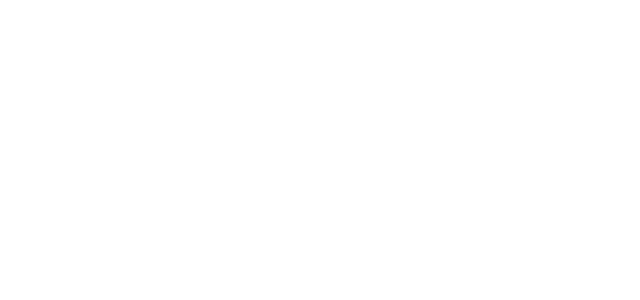
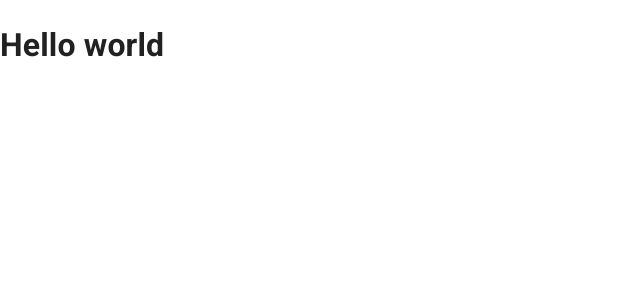
Before and after one commit to lik3l/test-react-firebase, a React (Create React App) app: page / in a window 1280 px wide. Shown: the top 300 px of the page, without its empty margins (0-640 px from the left). Built offline with nearby package versions, Linux system fonts and the light colour scheme.

Commit message:
Added router and mui

```diff
--- a/package.json
+++ b/package.json
@@ -3,6 +3,9 @@
   "version": "0.1.0",
   "private": true,
   "dependencies": {
+    "@emotion/react": "^11.10.4",
+    "@emotion/styled": "^11.10.4",
+    "@mui/material": "^5.10.5",
     "@testing-library/jest-dom": "^5.16.5",
     "@testing-library/react": "^13.4.0",
     "@testing-library/user-event": "^13.5.0",
@@ -12,7 +15,8 @@
     "@types/react-dom": "^18.0.6",
     "react": "^18.2.0",
     "react-dom": "^18.2.0",
-    "react-scripts": "5.0.1",
+    "react-router-dom": "^6.4.0",
+    "react-scripts": "^2.1.3",
     "typescript": "^4.8.3",
     "web-vitals": "^2.1.4"
   },
--- a/public/index.html
+++ b/public/index.html
@@ -10,6 +10,15 @@
       content="Web site created using create-react-app"
     />
     <link rel="apple-touch-icon" href="%PUBLIC_URL%/logo192.png" />
+    <link
+      rel="stylesheet"
+      href="https://fonts.googleapis.com/css?family=Roboto:300,400,500,700&display=swap"
+    />
+    <link
+      rel="stylesheet"
+      href="https://fonts.googleapis.com/icon?family=Material+Icons"
+    />
+
     <!--
       manifest.json provides metadata used when your web app is installed on a
       user's mobile device or desktop. See https://developers.google.com/web/fundamentals/web-app-manifest/
--- a/src/App.tsx
+++ b/src/App.tsx
@@ -1,10 +1,33 @@
+import {
+  createTheme,
+  CssBaseline,
+  ThemeProvider
+} from '@mui/material';
 import React from 'react';
+import {
+  createBrowserRouter,
+  RouterProvider,
+} from 'react-router-dom';
+import { MainLayout } from './layouts/MainLayout/MainLayout';
+import { Routes } from './routes';
 
 
-function App() {
+const router = createBrowserRouter([
+  {
+    path: Routes.Home,
+    element: <MainLayout />
+  }
+]);
+
+const theme = createTheme();
+
+export const App: React.FC = () => {
   return (
-    <div />
+    <>
+      <CssBaseline />
+      <ThemeProvider theme={theme}>
+        <RouterProvider router={router} />
+      </ThemeProvider>
+    </>
   );
 }
-
-export default App;
--- a/src/index.tsx
+++ b/src/index.tsx
@@ -1,7 +1,6 @@
 import React from 'react';
 import ReactDOM from 'react-dom/client';
-import './index.css';
-import App from './App';
+import {App} from './App';
 import reportWebVitals from './reportWebVitals';
 
 const root = ReactDOM.createRoot(
--- /dev/null
+++ b/src/layouts/MainLayout/MainLayout.tsx
@@ -0,0 +1,7 @@
+import React from 'react';
+
+export const MainLayout: React.FC = () => {
+  return <div>
+    <h1>Hello world</h1>
+  </div>
+}
--- /dev/null
+++ b/src/routes.ts
@@ -0,0 +1,3 @@
+export const Routes = {
+  Home: "/"
+}
--- a/tsconfig.json
+++ b/tsconfig.json
@@ -18,7 +18,7 @@
     "resolveJsonModule": true,
     "isolatedModules": true,
     "noEmit": true,
-    "jsx": "react-jsx"
+    "jsx": "preserve"
   },
   "include": [
     "src"
```
Also changed, not shown: 1 other file (tests, documents, lock files or other folders).
